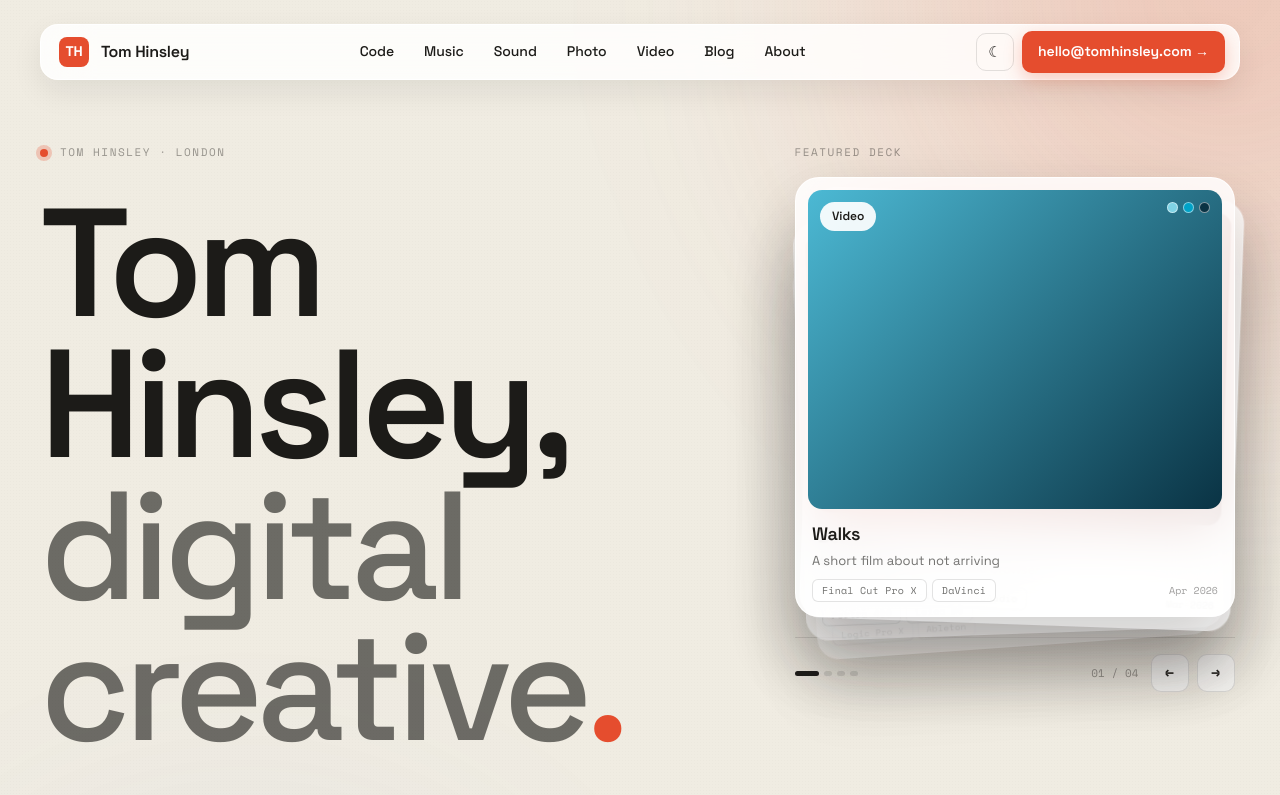
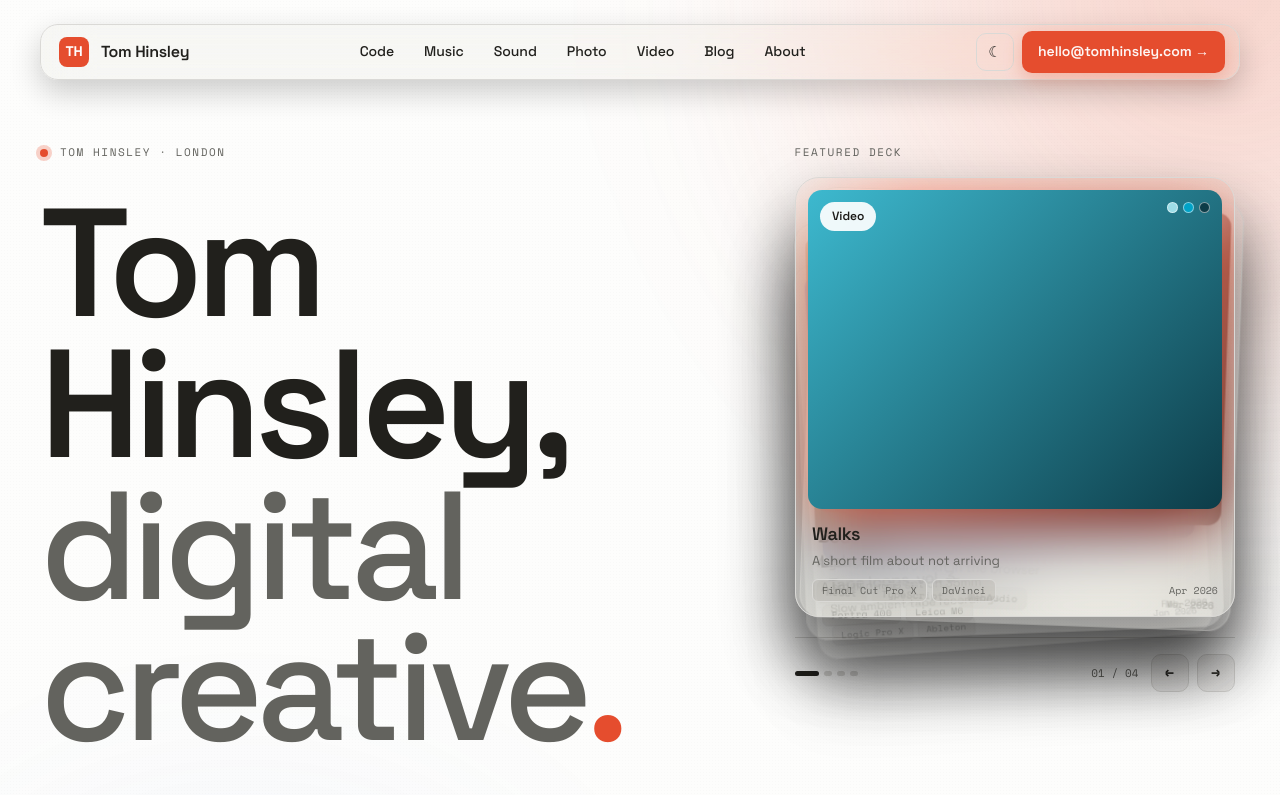
Before and after one commit to tmhnsly/portfolio, a Next.js app: page / in a window 1280 px wide. Shown: the top 795 px of the page. Built offline with nearby package versions, Linux system fonts and the light colour scheme.

Commit message:
feat(color): adopt Radix scales — theme class, imports, token mapping, radix-sourced data
Co-Authored-By: Claude Sonnet 4.6 <noreply@anthropic.com>

```diff
--- a/src/components/layout/Page/Page.tsx
+++ b/src/components/layout/Page/Page.tsx
@@ -1,10 +1,11 @@
+import { tomato } from '@radix-ui/colors';
 import type { Discipline } from '@/types';
 import { DISCIPLINES } from '@/lib/disciplines';
 import { Bloom } from '../Bloom';
 import styles from './Page.module.scss';
 
 export function Page({ discipline, children }: { discipline?: Discipline; children: React.ReactNode }) {
-  const accent = discipline ? DISCIPLINES[discipline].color : '#e54d2e';
+  const accent = discipline ? DISCIPLINES[discipline].color : tomato.tomato9;
   return (
     <div className={styles.page} style={{ '--accent': accent, '--accent-glow': `color-mix(in srgb, ${accent} 25%, transparent)` } as React.CSSProperties}>
       <Bloom />
--- a/src/data/timeline.ts
+++ b/src/data/timeline.ts
@@ -1,4 +1,5 @@
 import { z } from 'zod';
+import { tomato, indigo, iris, brown, cyan, grass, sand } from '@radix-ui/colors';
 import { timelineEntrySchema } from '@/lib/schemas';
 
 export const TIMELINE = z.array(timelineEntrySchema).parse([
@@ -9,7 +10,7 @@ export const TIMELINE = z.array(timelineEntrySchema).parse([
     place: 'Research Lab · London',
     description: 'Building research interfaces and small tools. Working with the design team on a long-running internal system; occasional side experiments with WebGL.',
     tags: ['React', 'TypeScript', 'Three.js', 'Design systems'],
-    accent: '#dd4a2e',
+    accent: tomato.tomato9,
   },
   {
     id: 'studio-z-2024',
@@ -18,7 +19,7 @@ export const TIMELINE = z.array(timelineEntrySchema).parse([
     place: 'Studio Z · London',
     description: "Two years building marketing sites, product surfaces and the occasional micro-tool for client work. Set up the studio's component library.",
     tags: ['Next.js', 'Sanity', 'Tailwind', 'Storybook'],
-    accent: '#5b76d6',
+    accent: indigo.indigo9,
   },
   {
     id: 'agency-y-2022',
@@ -27,7 +28,7 @@ export const TIMELINE = z.array(timelineEntrySchema).parse([
     place: 'Agency Y · Berlin',
     description: 'Joined a small studio in Mitte. Shipped a half-dozen identity sites, learned to draw clean React state diagrams on a whiteboard, drank too much filter coffee.',
     tags: ['React', 'TypeScript', 'Framer Motion', 'Contentful'],
-    accent: '#7a5fd0',
+    accent: iris.iris9,
   },
   {
     id: 'freelance-2020',
@@ -36,7 +37,7 @@ export const TIMELINE = z.array(timelineEntrySchema).parse([
     place: 'Independently · Remote',
     description: 'Freelance through the pandemic — building portfolios, brand sites, and a couple of small generative tools. Started teaching myself sound design somewhere in the middle.',
     tags: ['Webflow', 'Vue.js', 'Figma', 'Ableton'],
-    accent: '#d4a55b',
+    accent: brown.brown9,
   },
   {
     id: 'university-2018',
@@ -45,7 +46,7 @@ export const TIMELINE = z.array(timelineEntrySchema).parse([
     place: 'University Q · UK',
     description: 'Half design, half code; thesis was a generative typography tool. The course pushed me toward writing more software than I planned to.',
     tags: ['Processing', 'p5.js', 'Print', 'Editorial'],
-    accent: '#2a7caa',
+    accent: cyan.cyan9,
   },
   {
     id: 'self-taught-2016',
@@ -54,7 +55,7 @@ export const TIMELINE = z.array(timelineEntrySchema).parse([
     place: 'Self-taught',
     description: 'Made my first paid site for a local restaurant in 2017. Spent the next eighteen months learning git, css and how to invoice.',
     tags: ['HTML', 'CSS', 'jQuery', 'Self-taught'],
-    accent: '#4e8068',
+    accent: grass.grass9,
   },
   {
     id: 'sixth-form-2014',
@@ -63,6 +64,6 @@ export const TIMELINE = z.array(timelineEntrySchema).parse([
     place: 'Hampshire',
     description: "Started a blog about film cameras. Never updated it past month two, but learned enough about Squarespace to convince myself I could build websites.",
     tags: ['Squarespace', '35mm'],
-    accent: '#aaaaaa',
+    accent: sand.sand9,
   },
 ]);
--- a/src/lib/disciplines.ts
+++ b/src/lib/disciplines.ts
@@ -1,12 +1,13 @@
+import { tomato, indigo, iris, brown, cyan, grass } from '@radix-ui/colors';
 import type { Discipline, DisciplineMeta } from '@/types';
 
 export const DISCIPLINES: Record<Discipline, DisciplineMeta> = {
-  code:  { slug: 'code',  label: 'Code',  color: '#e54d2e', gradient: 'linear-gradient(135deg, #ec8e7b, #5c271f)', swatches: ['#fdbdaf', '#e54d2e', '#5c271f'], route: '/code' },
-  music: { slug: 'music', label: 'Music', color: '#3e63dd', gradient: 'linear-gradient(135deg, #5072e4, #1f2d5c)', swatches: ['#7d96e8', '#3e63dd', '#1f2d5c'], route: '/music' },
-  sound: { slug: 'sound', label: 'Sound', color: '#5b5bd6', gradient: 'linear-gradient(135deg, #6e6ade, #2a2570)', swatches: ['#9b8cf2', '#5b5bd6', '#2f265f'], route: '/sound' },
-  photo: { slug: 'photo', label: 'Photo', color: '#ad7f58', gradient: 'linear-gradient(135deg, #c8a17a, #4a3526)', swatches: ['#d6b48a', '#ad7f58', '#4a3526'], route: '/photo' },
-  video: { slug: 'video', label: 'Video', color: '#00a2c7', gradient: 'linear-gradient(135deg, #4cb9d4, #0a3344)', swatches: ['#7fd3e5', '#00a2c7', '#0a3344'], route: '/video' },
-  blog:  { slug: 'blog',  label: 'Blog',  color: '#46a758', gradient: 'linear-gradient(135deg, #5db66b, #1c3f23)', swatches: ['#94d4a0', '#46a758', '#1c3f23'], route: '/blog' },
+  code:  { slug: 'code',  label: 'Code',  color: tomato.tomato9, gradient: `linear-gradient(135deg, ${tomato.tomato8}, ${tomato.tomato12})`, swatches: [tomato.tomato6, tomato.tomato9, tomato.tomato12], route: '/code' },
+  music: { slug: 'music', label: 'Music', color: indigo.indigo9, gradient: `linear-gradient(135deg, ${indigo.indigo8}, ${indigo.indigo12})`, swatches: [indigo.indigo6, indigo.indigo9, indigo.indigo12], route: '/music' },
+  sound: { slug: 'sound', label: 'Sound', color: iris.iris9,     gradient: `linear-gradient(135deg, ${iris.iris8}, ${iris.iris12})`,         swatches: [iris.iris6, iris.iris9, iris.iris12],         route: '/sound' },
+  photo: { slug: 'photo', label: 'Photo', color: brown.brown9,   gradient: `linear-gradient(135deg, ${brown.brown8}, ${brown.brown12})`,     swatches: [brown.brown6, brown.brown9, brown.brown12],   route: '/photo' },
+  video: { slug: 'video', label: 'Video', color: cyan.cyan9,     gradient: `linear-gradient(135deg, ${cyan.cyan8}, ${cyan.cyan12})`,         swatches: [cyan.cyan6, cyan.cyan9, cyan.cyan12],         route: '/video' },
+  blog:  { slug: 'blog',  label: 'Blog',  color: grass.grass9,   gradient: `linear-gradient(135deg, ${grass.grass8}, ${grass.grass12})`,     swatches: [grass.grass6, grass.grass9, grass.grass12],   route: '/blog' },
 };
 
 export const DISCIPLINE_ORDER: Discipline[] = ['code', 'music', 'sound', 'photo', 'video', 'blog'];
--- a/src/lib/theme/ThemeProvider.tsx
+++ b/src/lib/theme/ThemeProvider.tsx
@@ -19,6 +19,8 @@ export function ThemeProvider({ children }: { children: React.ReactNode }) {
     setTheme((prev) => {
       const next: Theme = prev === 'dark' ? 'light' : 'dark';
       document.documentElement.setAttribute('data-theme', next);
+      document.documentElement.classList.remove('light', 'dark');
+      document.documentElement.classList.add(next);
       try { localStorage.setItem(THEME_STORAGE_KEY, next); } catch {}
       return next;
     });
--- a/src/lib/theme/theme-script.ts
+++ b/src/lib/theme/theme-script.ts
@@ -1,2 +1,2 @@
 export const THEME_STORAGE_KEY = 'th-theme';
-export const THEME_SCRIPT = `(function(){try{var k='${THEME_STORAGE_KEY}';var s=localStorage.getItem(k);var m=window.matchMedia('(prefers-color-scheme: dark)').matches;document.documentElement.setAttribute('data-theme', s||(m?'dark':'light'));}catch(e){}})();`;
+export const THEME_SCRIPT = `(function(){try{var k='${THEME_STORAGE_KEY}';var s=localStorage.getItem(k);var m=window.matchMedia('(prefers-color-scheme: dark)').matches;var t=s||(m?'dark':'light');document.documentElement.setAttribute('data-theme', t);document.documentElement.classList.add(t);}catch(e){}})();`;
--- a/src/styles/tokens/_color.scss
+++ b/src/styles/tokens/_color.scss
@@ -1,44 +1,52 @@
 :root {
-  --bg: #f0ece2;
-  --bg-subtle: #ebe6d8;
-  --surface: rgba(255, 255, 255, 0.86);
-  --surface-soft: rgba(255, 255, 255, 0.68);
-  --surface-edge: rgba(255, 255, 255, 0.85);
-  --text: #1c1b18;
-  --text-mid: rgba(28, 27, 24, 0.78);
-  --text-soft: rgba(28, 27, 24, 0.62);
-  --text-muted: rgba(28, 27, 24, 0.42);
-  --text-on-accent: #ffffff;
-  --rule-soft: rgba(28, 27, 24, 0.12);
-  --rule: rgba(28, 27, 24, 0.24);
-  --rule-strong: rgba(28, 27, 24, 0.36);
-  --accent: #e54d2e;
-  --accent-hover: #dd4425;
-  --accent-subtle: #ffdcd3;
-  --accent-glow: rgba(229, 77, 46, 0.22);
-  --shadow-sm: 0 4px 12px rgba(28, 27, 24, 0.06);
-  --shadow-md: 0 12px 30px rgba(28, 27, 24, 0.08);
-  --shadow-lg: 0 22px 50px rgba(28, 27, 24, 0.14);
-  --shadow-xl: 0 36px 70px rgba(28, 27, 24, 0.20);
+  /* surfaces / backgrounds */
+  --bg: var(--sand-1);
+  --bg-subtle: var(--sand-2);
+  --surface: var(--sand-a2);        /* translucent glass fill (frosts over blooms) */
+  --surface-soft: var(--sand-a3);
+  --surface-edge: var(--sand-6);    /* card border (subtle, step 6) */
+
+  /* text */
+  --text: var(--sand-12);
+  --text-mid: var(--sand-12);
+  --text-soft: var(--sand-11);
+  --text-muted: var(--sand-11);     /* was 42% ink — now readable step 11 */
+  --text-on-accent: var(--white-a12);
+
+  /* rules / borders */
+  --rule-soft: var(--sand-6);
+  --rule: var(--sand-7);
+  --rule-strong: var(--sand-8);
+
+  /* accent (tomato; per-discipline override is set inline on Page) */
+  --accent: var(--tomato-9);
+  --accent-hover: var(--tomato-10);
+  --accent-subtle: var(--tomato-3);
+  --accent-glow: var(--tomato-a5);
+
+  /* shadows — black-alpha */
+  --shadow-sm: 0 4px 12px var(--black-a3);
+  --shadow-md: 0 12px 30px var(--black-a4);
+  --shadow-lg: 0 22px 50px var(--black-a5);
+  --shadow-xl: 0 36px 70px var(--black-a6);
+
+  /* overlays / on-media (used by the component sweep next) */
+  --overlay-hatch: var(--white-a3);
+  --overlay-scrim: var(--black-a9);
+  --on-media: var(--white-a12);
+  --on-media-soft: var(--white-a8);
+  --on-media-faint: var(--white-a4);
+  --on-media-border: var(--white-a6);
+
+  /* code block — always dark in both themes */
+  --code-bg: var(--gray-12);
+  --code-text: var(--gray-1);
 }
-:root[data-theme='dark'] {
-  --bg: #161615;
-  --bg-subtle: #1c1c1a;
-  --surface: rgba(40, 40, 38, 0.65);
-  --surface-soft: rgba(28, 28, 26, 0.55);
-  --surface-edge: rgba(255, 255, 255, 0.08);
-  --text: #ededec;
-  --text-mid: rgba(237, 237, 236, 0.78);
-  --text-soft: rgba(237, 237, 236, 0.62);
-  --text-muted: rgba(237, 237, 236, 0.42);
-  --rule-soft: rgba(255, 255, 255, 0.08);
-  --rule: rgba(255, 255, 255, 0.16);
-  --rule-strong: rgba(255, 255, 255, 0.32);
-  --accent-hover: #ec6142;
-  --accent-subtle: #4e1511;
-  --accent-glow: rgba(229, 77, 46, 0.30);
-  --shadow-sm: 0 4px 12px rgba(0, 0, 0, 0.18);
-  --shadow-md: 0 12px 30px rgba(0, 0, 0, 0.28);
-  --shadow-lg: 0 22px 50px rgba(0, 0, 0, 0.40);
-  --shadow-xl: 0 36px 70px rgba(0, 0, 0, 0.55);
+.dark {
+  --shadow-sm: 0 4px 12px var(--black-a6);
+  --shadow-md: 0 12px 30px var(--black-a8);
+  --shadow-lg: 0 22px 50px var(--black-a10);
+  --shadow-xl: 0 36px 70px var(--black-a11);
+  --code-bg: var(--gray-2);   /* dark-scale dark surface */
+  --code-text: var(--gray-12);
 }
```
Also changed, not shown: src/app/layout.tsx (+12 -0 lines).
